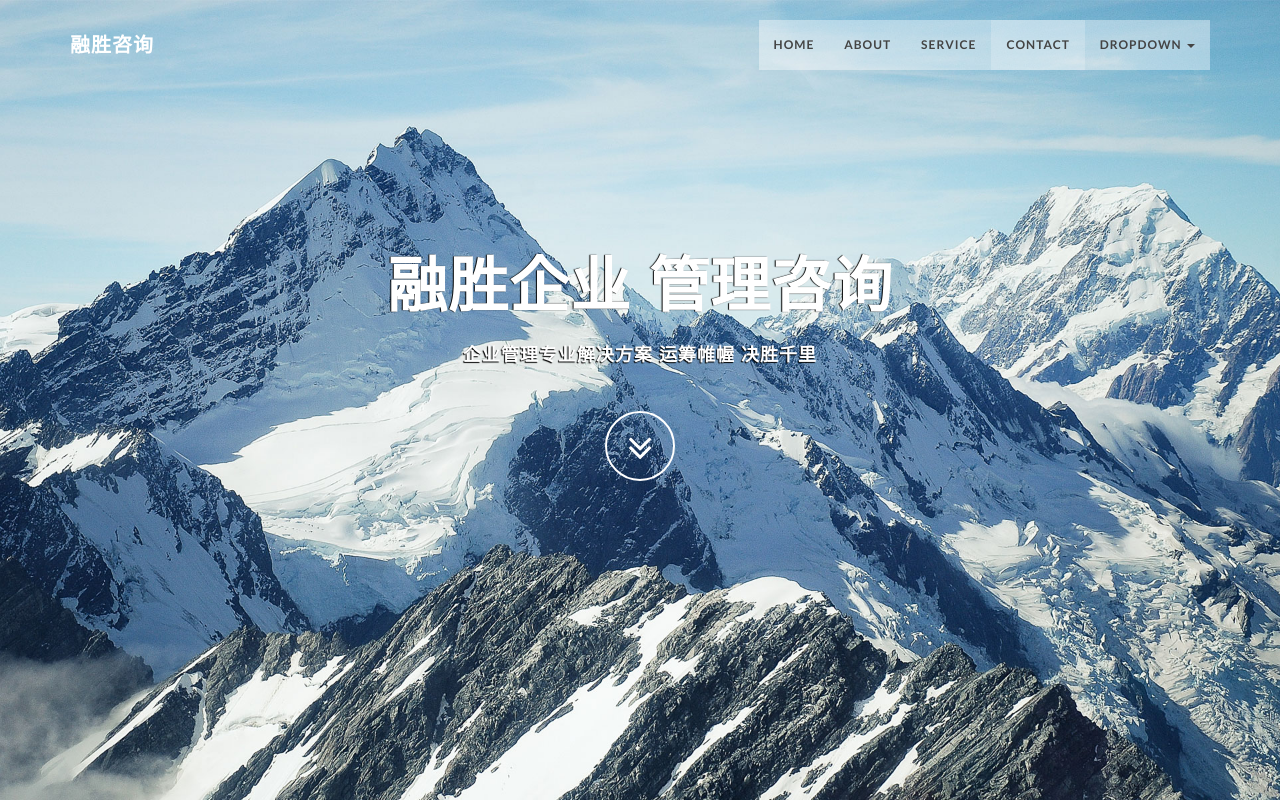
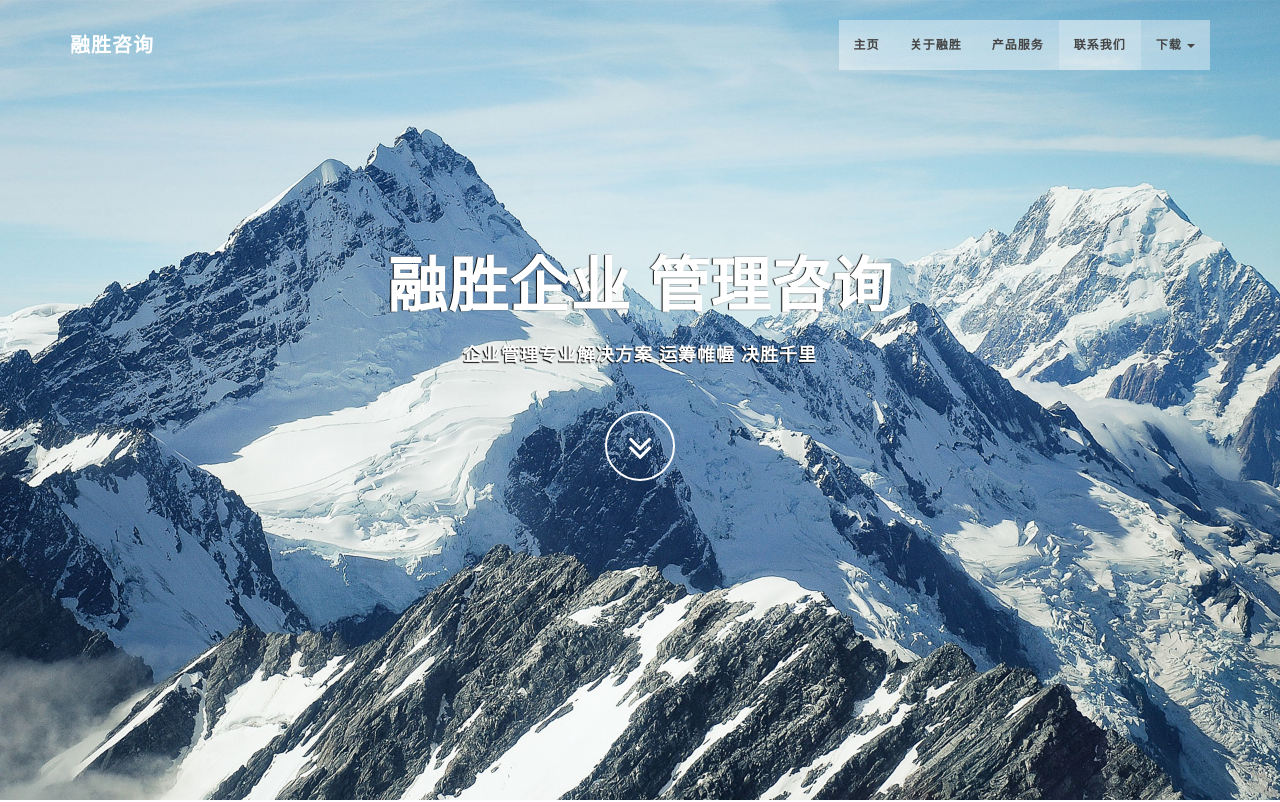
Before and after one commit to zyyytian/shanghai0722, a plain HTML site: page index.html in a window 1280 px wide. Shown: the top 802 px of the page. Drawn offline with Linux system fonts and the light colour scheme.

Commit message:
菜单
菜单栏英译汉

```diff
--- a/index.html
+++ b/index.html
@@ -48,12 +48,12 @@
             <!-- Collect the nav links, forms, and other content for toggling -->
             <div class="collapse navbar-collapse navbar-right navbar-main-collapse">
       <ul class="nav navbar-nav">
-        <li class="active"><a href="#intro">Home</a></li>
-        <li><a href="#about">About</a></li>
-		<li><a href="#service">Service</a></li>
-		<li><a href="#contact">Contact</a></li>
+        <li class="active"><a href="#intro">主页</a></li>
+        <li><a href="#about">关于融胜</a></li>
+		<li><a href="#service">产品服务</a></li>
+		<li><a href="#contact">联系我们</a></li>
         <li class="dropdown">
-          <a href="#" class="dropdown-toggle" data-toggle="dropdown">Dropdown <b class="caret"></b></a>
+          <a href="#" class="dropdown-toggle" data-toggle="dropdown">下载 <b class="caret"></b></a>
           <ul class="dropdown-menu">
             <li><a href="#">Example menu</a></li>
             <li><a href="#">Example menu</a></li>
```
